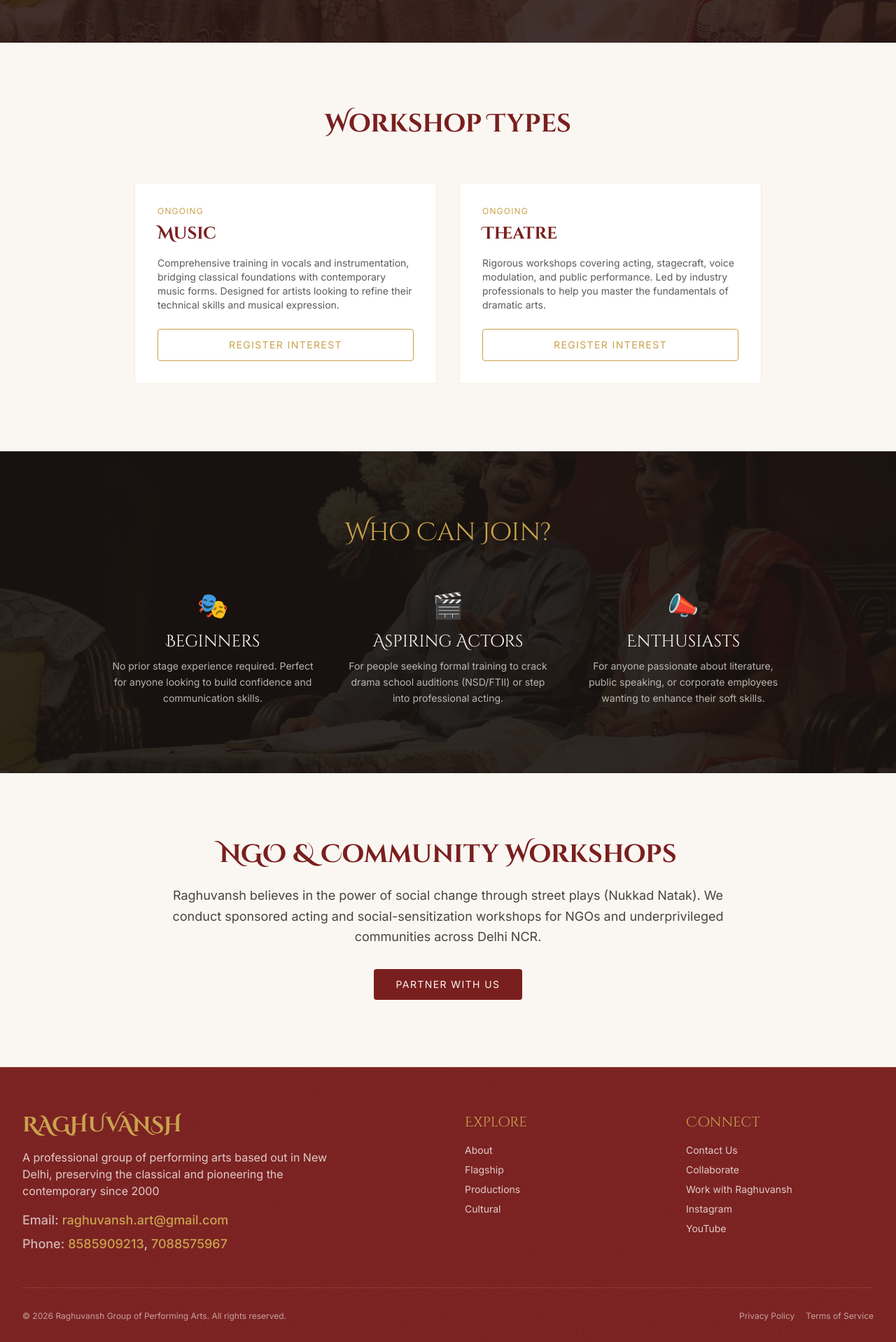
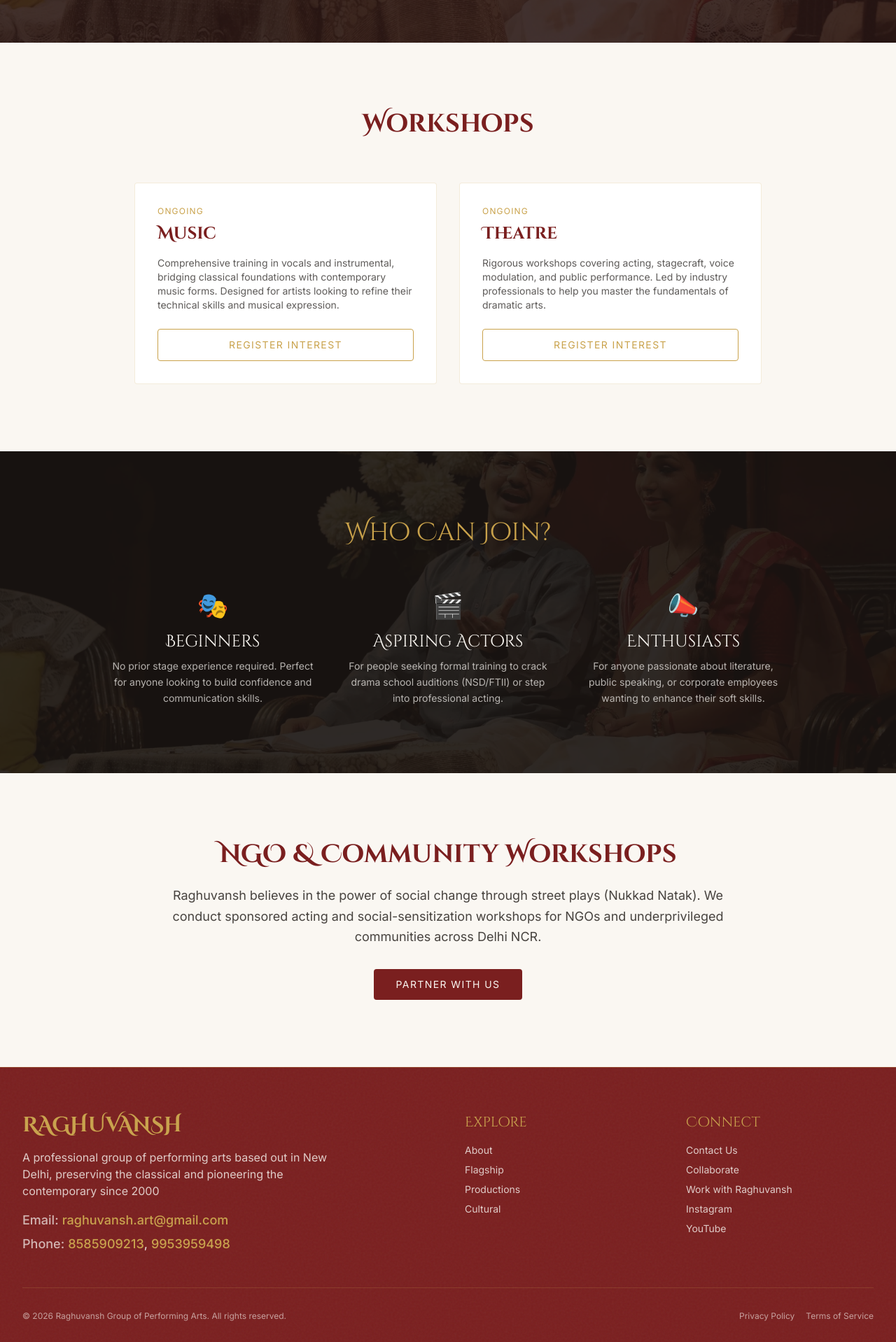
Before and after one commit to osho1212/raghuvansh-website, a Next.js app: page /workshops in a window 1280 px wide. Shown: the part 499-2417 px from the top of the page at 70% size. Built offline with nearby package versions, Linux system fonts and the light colour scheme; a web font is replaced by a local one.

Commit message:
fix: update workshops copy and swap contact phone number
- Workshops page: heading "Workshop Types" -> "Workshops", and
  "instrumentation" -> "instrumental" in the Music workshop description
- Replace phone number 7088575967 with 9953959498 in the footer and
  contact page

```diff
--- a/app/contact/page.tsx
+++ b/app/contact/page.tsx
@@ -115,7 +115,7 @@
                   </div>
                   <div>
                     <span className="text-canvas/50 block text-xs uppercase tracking-wider">Phone / WhatsApp</span>
-                    <a href="tel:+918585909213" className="hover:text-gold transition-colors font-semibold">+91 85859 09213</a>, <a href="tel:+917088575967" className="hover:text-gold transition-colors font-semibold">+91 70885 75967</a>
+                    <a href="tel:+918585909213" className="hover:text-gold transition-colors font-semibold">+91 85859 09213</a>, <a href="tel:+919953959498" className="hover:text-gold transition-colors font-semibold">+91 99539 59498</a>
                   </div>
                 </div>
 
--- a/app/workshops/page.tsx
+++ b/app/workshops/page.tsx
@@ -47,7 +47,7 @@
   const types = [
     {
       title: "Music",
-      desc: "Comprehensive training in vocals and instrumentation, bridging classical foundations with contemporary music forms. Designed for artists looking to refine their technical skills and musical expression.",
+      desc: "Comprehensive training in vocals and instrumental, bridging classical foundations with contemporary music forms. Designed for artists looking to refine their technical skills and musical expression.",
       duration: "Ongoing"
     },
     {
@@ -80,7 +80,7 @@
 
         {/* TYPES (Cards) */}
         <section className="py-24 max-w-7xl mx-auto px-4 sm:px-6 lg:px-8">
-          <h2 className="font-heading text-4xl text-curtain font-bold text-center mb-16">Workshop Types</h2>
+          <h2 className="font-heading text-4xl text-curtain font-bold text-center mb-16">Workshops</h2>
           <div className="grid grid-cols-1 md:grid-cols-2 max-w-4xl mx-auto gap-8">
             {types.map((type, idx) => (
               <div key={idx} className="p-8 border border-gold/20 hover:border-gold/50 bg-white rounded-sm transition-colors flex flex-col justify-between">
--- a/components/ui/Footer.tsx
+++ b/components/ui/Footer.tsx
@@ -24,8 +24,8 @@
                   8585909213
                 </a>
                 ,{" "}
-                <a href="tel:+917088575967" className="text-gold hover:text-canvas transition-colors font-medium">
-                  7088575967
+                <a href="tel:+919953959498" className="text-gold hover:text-canvas transition-colors font-medium">
+                  9953959498
                 </a>
               </div>
             </div>
```
